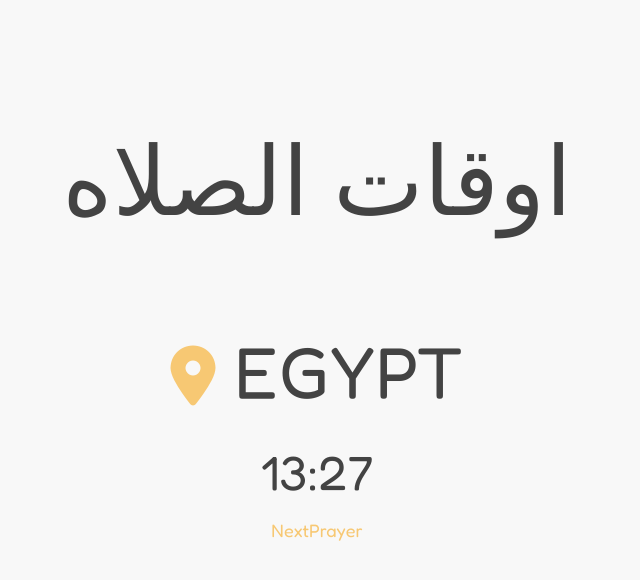
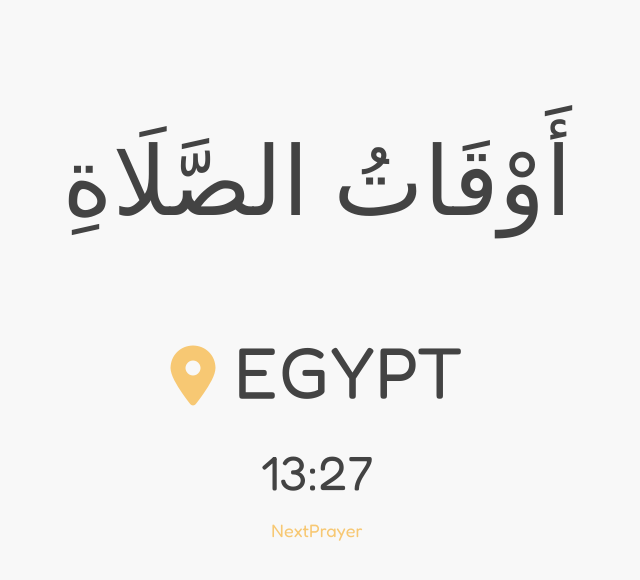
Before and after one commit to WLMEY/prayers, a plain HTML site: page index.html in a window 1280 px wide. Shown: the whole page, without its empty margins (323-963 px from the left). Drawn offline with nearby package versions, Linux system fonts and the light colour scheme; no server answers.

Commit message:
Update index.html
أَوْقَاتُ الصَّلَاةِ

```diff
--- a/index.html
+++ b/index.html
@@ -143,7 +143,7 @@
     <!-------------------------------------- Title --------------------------------------------------->
 
     <nav class="flex justify-center items-center h-60 sm:h-70">
-      <span class="title text-5xl sm:text-8xl">اوقات الصلاه</span>
+      <span class="title text-5xl sm:text-8xl">أَوْقَاتُ الصَّلَاةِ</span>
       <!-- خط كبير -->
     </nav>
     <main>
```
